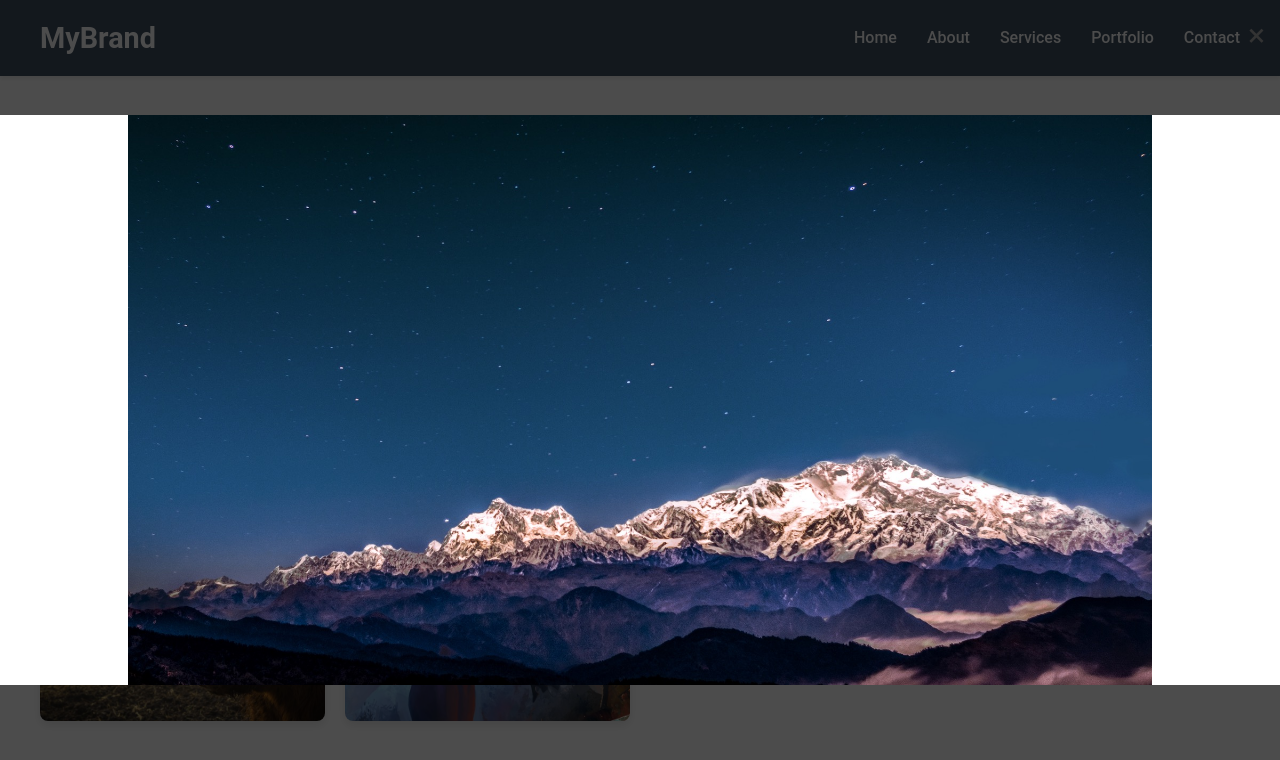
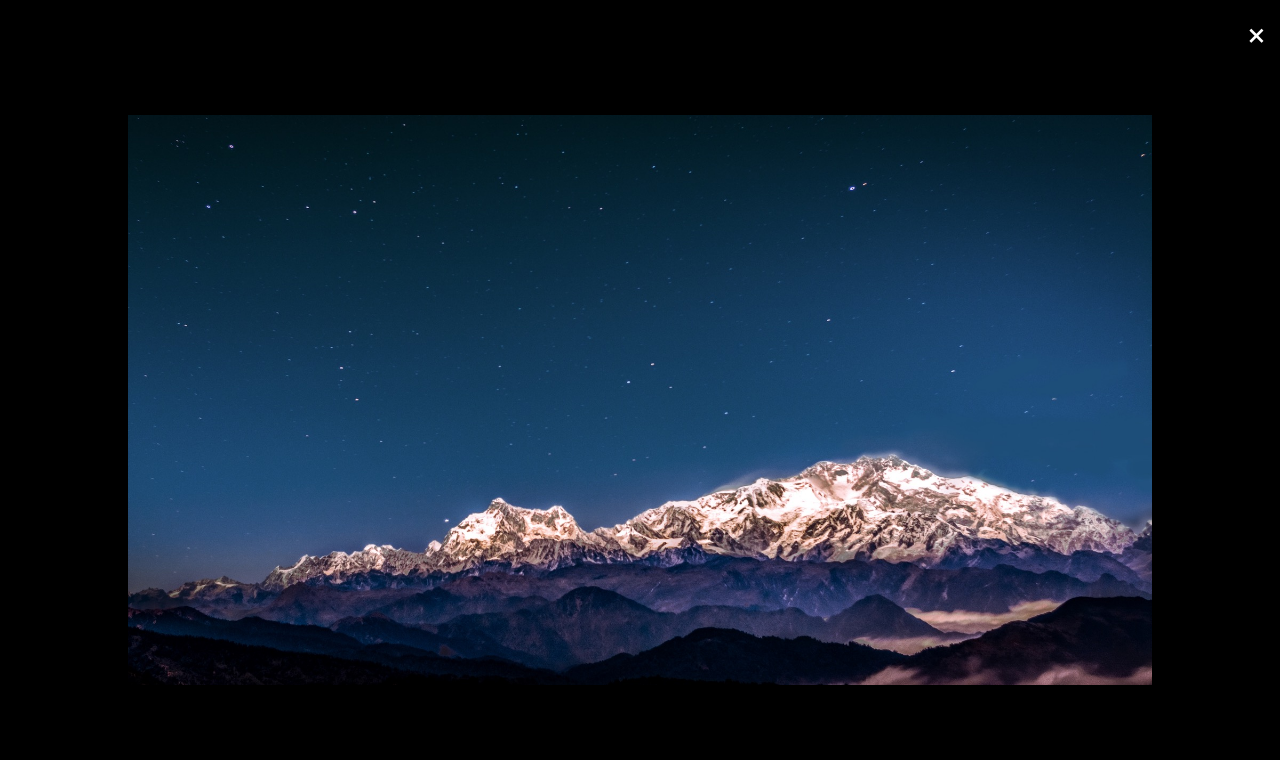
Before and after one commit to idolentbudha/javascript-projects, a plain HTML site: page one-page-site/index.html in a window 1280 px wide. Both pictures are taken after a click on the link 182 px from the left and 2641 px from the top of the page. Shown: the part 2241-3001 px from the top of the page. Drawn offline with Linux system fonts and the light colour scheme.

Commit message:
lighbox view

```diff
--- a/one-page-site/css/style.css
+++ b/one-page-site/css/style.css
@@ -472,7 +472,7 @@ footer {
   left: 0;
   width: 100%;
   height: 100%;
-  background-color: rgba(0, 0, 0, 0.7);
+  background-color: rgba(0, 0, 0, 1);
   display: flex;
   justify-content: center;
   align-items: center;
@@ -494,32 +494,31 @@ footer {
   width: 80%;
   height: 80%;
   object-fit: contain;
-  /* opacity: 0;
+  overflow: hidden;
+  opacity: 0;
   transform: scale(0);
-  transition: opacity 0.3s ease, transform 0.3s ease; */
 }
 
-/* #lightbox-modal-content img.show {
+#lightbox-modal-content img.show {
   opacity: 1;
   transform: scale(1);
   width: 80%;
   height: 80%;
   object-fit: contain;
-  opacity: 0;
-  transform: scale(0);
-  transition: opacity 0.3s ease, transform 0.3s ease;
-} */
+
+  transition: opacity 0.5s ease, transform 0.5s ease;
+}
 
 .modal-box {
-  background-color: #fff;
+  /* background-color: #fff; */
 }
 
-.close-modal {
+span.close-modal {
   position: absolute;
   top: 10px;
   right: 15px;
   font-size: 2rem;
-  color: #333;
+  color: white;
   cursor: pointer;
   z-index: 2;
 }
--- a/one-page-site/js/script.js
+++ b/one-page-site/js/script.js
@@ -3,7 +3,7 @@ function openModal(element) {
 
   const img = document.createElement("img");
   img.src = ogImage;
-  img.classList.add("show");
+  // img.classList.add("show");
 
   const LightBoxModal = document.getElementById("LightBox-Modal");
   const modalContent = document.getElementById("lightbox-modal-content");
@@ -11,6 +11,11 @@ function openModal(element) {
 
   const LightBox = document.getElementById("LightBox-Modal");
   LightBox.classList.add("show");
+
+  //animate image
+  img.onload = function () {
+    img.classList.add("show");
+  };
 }
 
 function closeModal() {
```
Also changed, not shown: one-page-site/index.html (line endings or trailing spaces).
